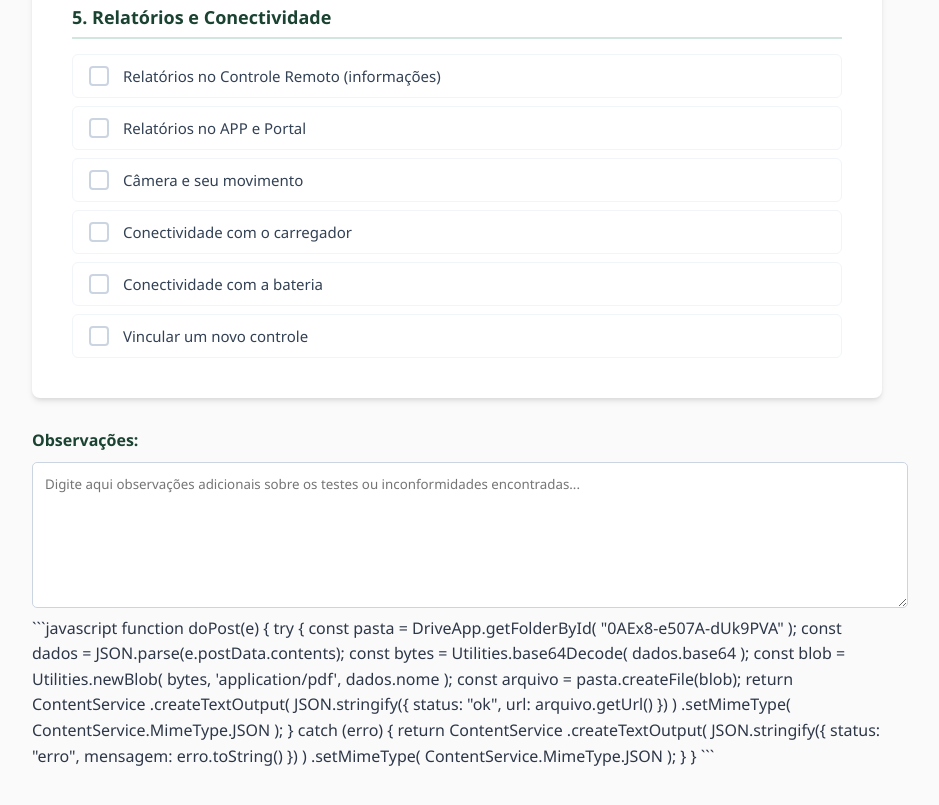
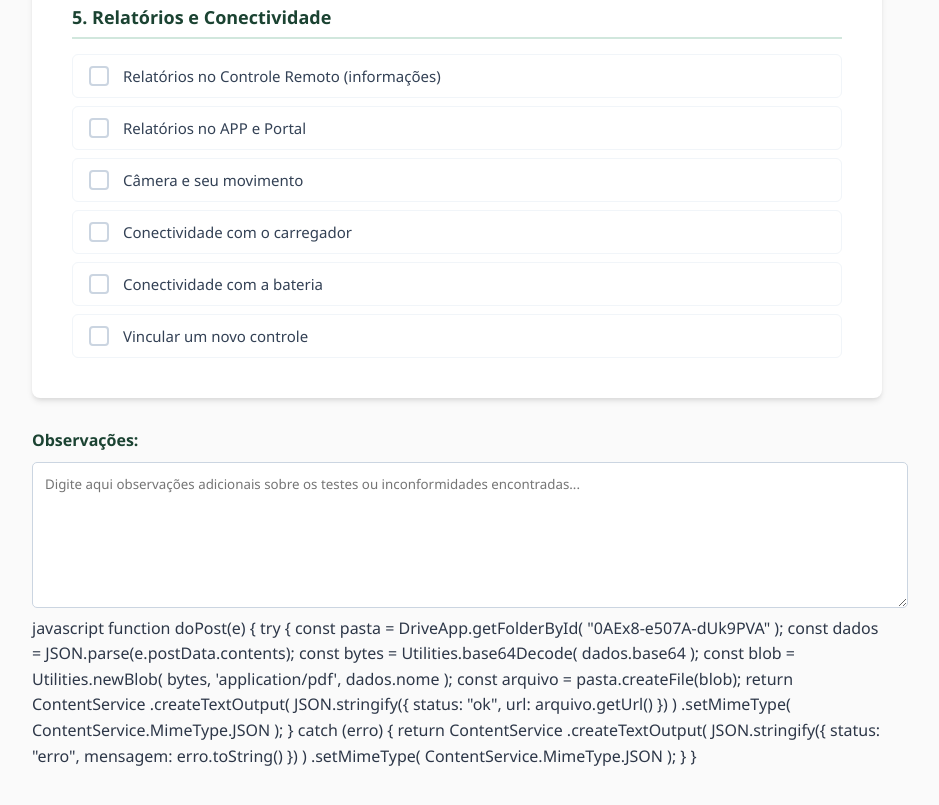
Before and after one commit to jr-almeida/Checklist-drones, a plain HTML site: page index.html in a window 1280 px wide. Shown: the part 2444-3249 px from the top of the page, without its empty margins (183-1122 px from the left). Drawn offline with Linux system fonts and the light colour scheme.

Commit message:
Update index.html

````diff
--- a/index.html
+++ b/index.html
@@ -393,8 +393,7 @@
     .btn-container { display: none !important; }
 }
 </style>
-
-```javascript
+<div> javascript
 function doPost(e) {
 
   try {
@@ -449,7 +448,7 @@ function doPost(e) {
   }
 
 }
-```
+</div>
 
 </body>
 </html>
````
